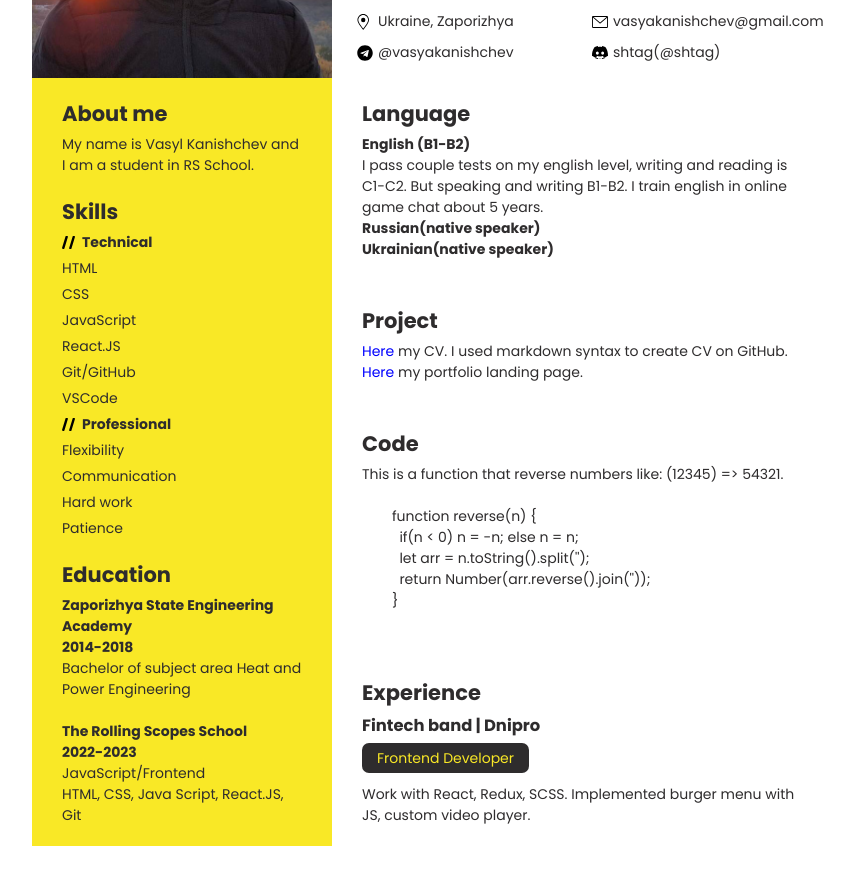
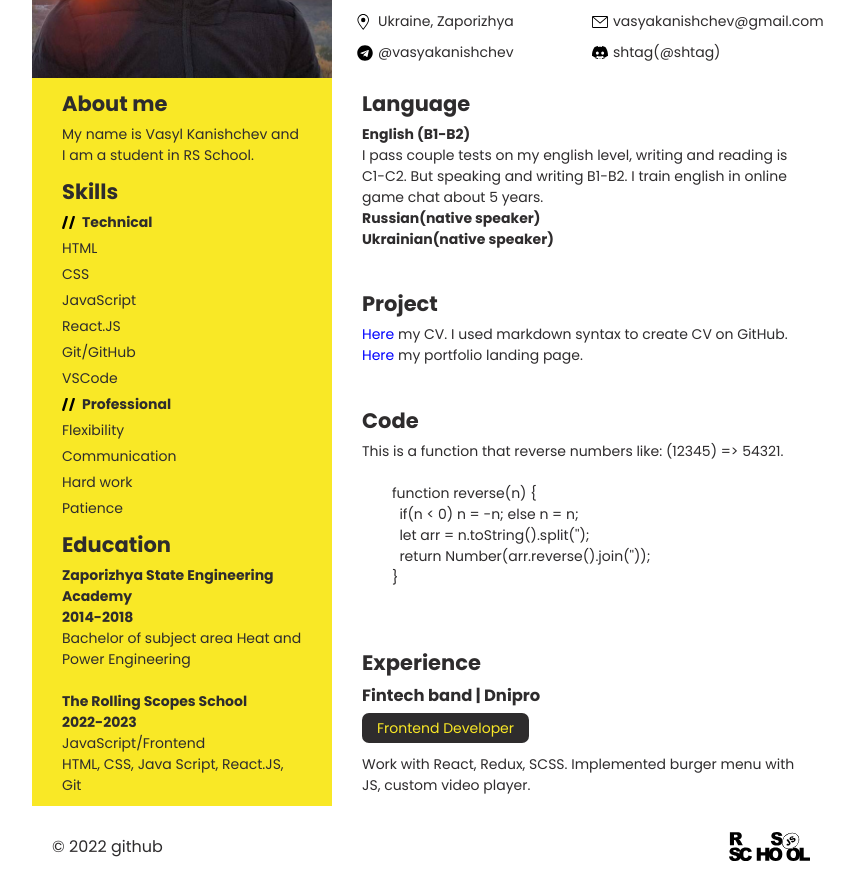
Before and after one commit to shtag/rsschool-cv, a plain HTML site: page index.html in a window 1280 px wide. Shown: the part 293-1179 px from the top of the page, without its empty margins (208-1062 px from the left). Before the commit the page ends 1139 px from the top, so only its background shows below. Drawn offline with Linux system fonts and the light colour scheme.

Commit message:
feat:add footer

```diff
--- a/index.html
+++ b/index.html
@@ -110,6 +110,12 @@
     </div>
   </main >
   <footer class="container">
+    <div class="github">
+      <span>©</span>
+      <span>2022</span>
+      <a href="https://github.com/shtag" target="_blank">github</a>
+    </div>
+    <a class="rs" target="_blank" href="https://rs.school/js/"></a>
 
   </footer>
 </body>
--- a/style.css
+++ b/style.css
@@ -123,7 +123,7 @@ main{
   background:#f9e826;
 }
 .block{
-  margin: 20px 30px;
+  margin: 10px 30px;
   font-size: 14px;
 }
 .double-slash{
@@ -159,3 +159,17 @@ main{
   border-radius: 7px;
   margin: 15px 0;
 }
+footer{
+  box-sizing: border-box;
+  padding: 0 20px;
+  height: 80px;
+  display: flex;
+  justify-content: space-between;
+  align-items: center;
+}
+.rs{
+  background-image: url(img/rs_school_js.svg);
+  background-repeat: no-repeat;
+  height: 30px;
+  width: 83px;
+}
```
Also changed, not shown: img/rs_school_js.svg (added).
